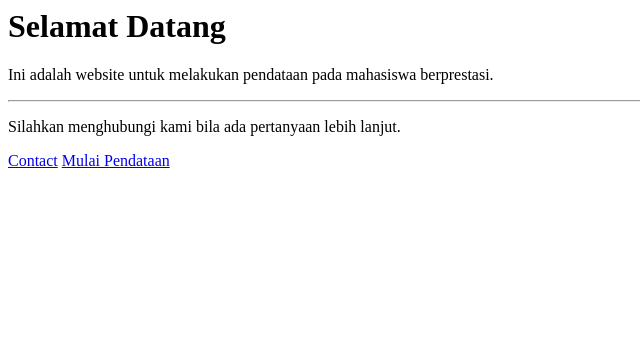
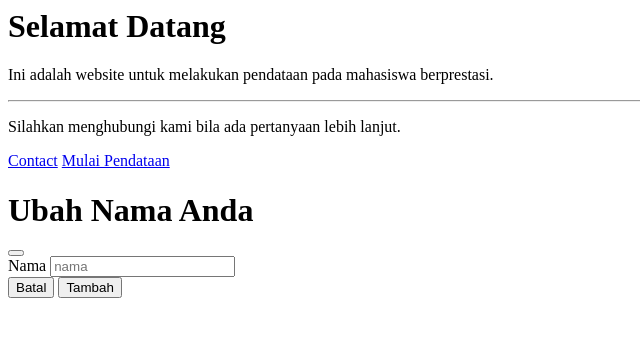
Before and after one commit to LenixRiz/praktisi-web-mvc, a PHP site: page / in a window 1280 px wide. Shown: the top 337 px of the page, without its empty margins (0-640 px from the left). Run offline with PHP 8.4, Linux system fonts and the light colour scheme; data that the repository does not hold is empty; some libraries are stand-ins or nearby versions.

Commit message:
Refining

```diff
--- a/app/controllers/Contact.php
+++ b/app/controllers/Contact.php
@@ -28,4 +28,9 @@
         $this->view('contact/cobalagi', $data);
         $this->view('templates/footer');
     }
+
+    // public function set($newNama)
+    // {
+
+    // }
 }
--- a/app/views/home/index.php
+++ b/app/views/home/index.php
@@ -1,12 +1,44 @@
 <div class="container">
     <div class="jumbotron mt-3">
-        <h1 class="display-4">Selamat Datang <?= $data['nama'] ?></h1>
+        <h1 class="display-4 mb-3">Selamat Datang <?= $data['nama'] ?></h1>
+        <!-- <a type="button" class="mb-2" data-bs-toggle="modal" data-bs-target="#homeModal">
+                ubah nama
+        </a> -->
         <p class="lead">Ini adalah website untuk melakukan pendataan pada mahasiswa berprestasi.</p>
         <hr class="my-4">
         <p>Silahkan menghubungi kami bila ada pertanyaan lebih lanjut.</p>
-        <p class="lead">
-            <a class="btn btn-primary btn-lg" href="<?= BASEURL; ?>/contact" role="button">Contact</a>
-            <a class="btn btn-primary btn-lg" href="<?= BASEURL; ?>/mahasiswa" role="button">Mulai Pendataan</a>
+        <p class="lead mt-4">
+            <a class="btn btn-primary" href="<?= BASEURL; ?>/contact" role="button">Contact</a>
+            <a class="btn btn-primary" href="<?= BASEURL; ?>/mahasiswa" role="button">Mulai Pendataan</a>
         </p>
     </div>
 </div>
+
+<!-- Modal -->
+<div class="modal fade" id="homeModal" tabindex="-1" aria-labelledby="judulModal" aria-hidden="true">
+    <div class="modal-dialog">
+        <div class="modal-content">
+            <div class="modal-header">
+                <h1 class="modal-title fs-5" id="judulModal">Ubah Nama Anda</h1>
+                <button type="button" class="btn-close" data-bs-dismiss="modal" aria-label="Close"></button>
+            </div>
+            <div class="modal-body">
+
+            <form action="<?= BASEURL; ?>/contact/set" method="post">
+                <!-- user -->
+                <div class="mb-3">
+                    <label for="nama" class="form-label">Nama</label>
+                    <input type="text" class="form-control" id="nama" name="nama" placeholder="nama">
+                </div>
+
+                <div class="modal-footer">
+                    <button type="button" class="btn btn-secondary" data-bs-dismiss="modal">Batal</button>
+                    <button type="submit" class="btn btn-primary">Tambah</button>
+                </div>
+            </form>
+
+            </div>
+
+        </div>
+    </div>
+</div>
```
Also changed, not shown: app/models/User_model.php (+7 -1 lines), app/views/templates/header.php (+7 -0 lines).
